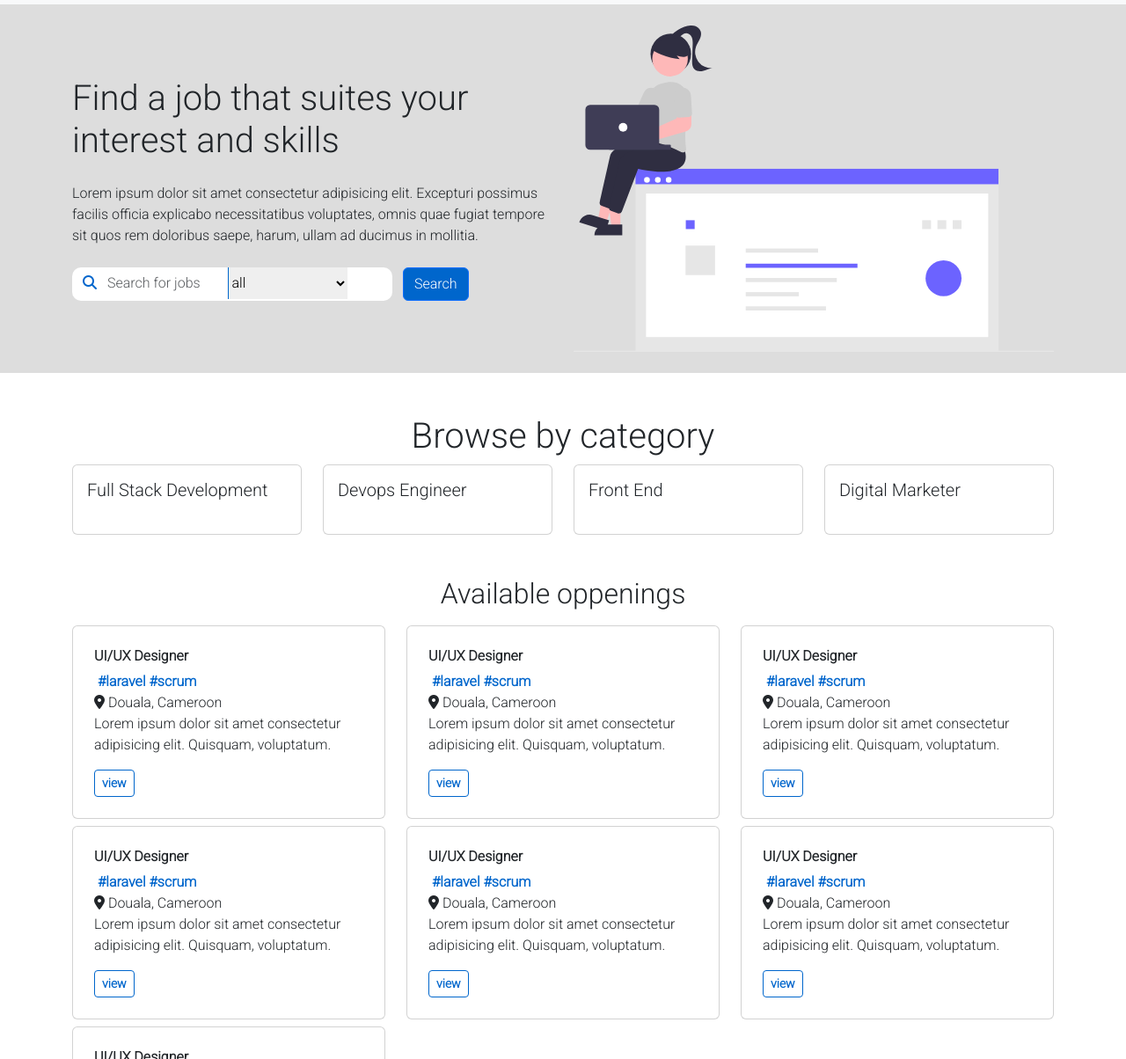
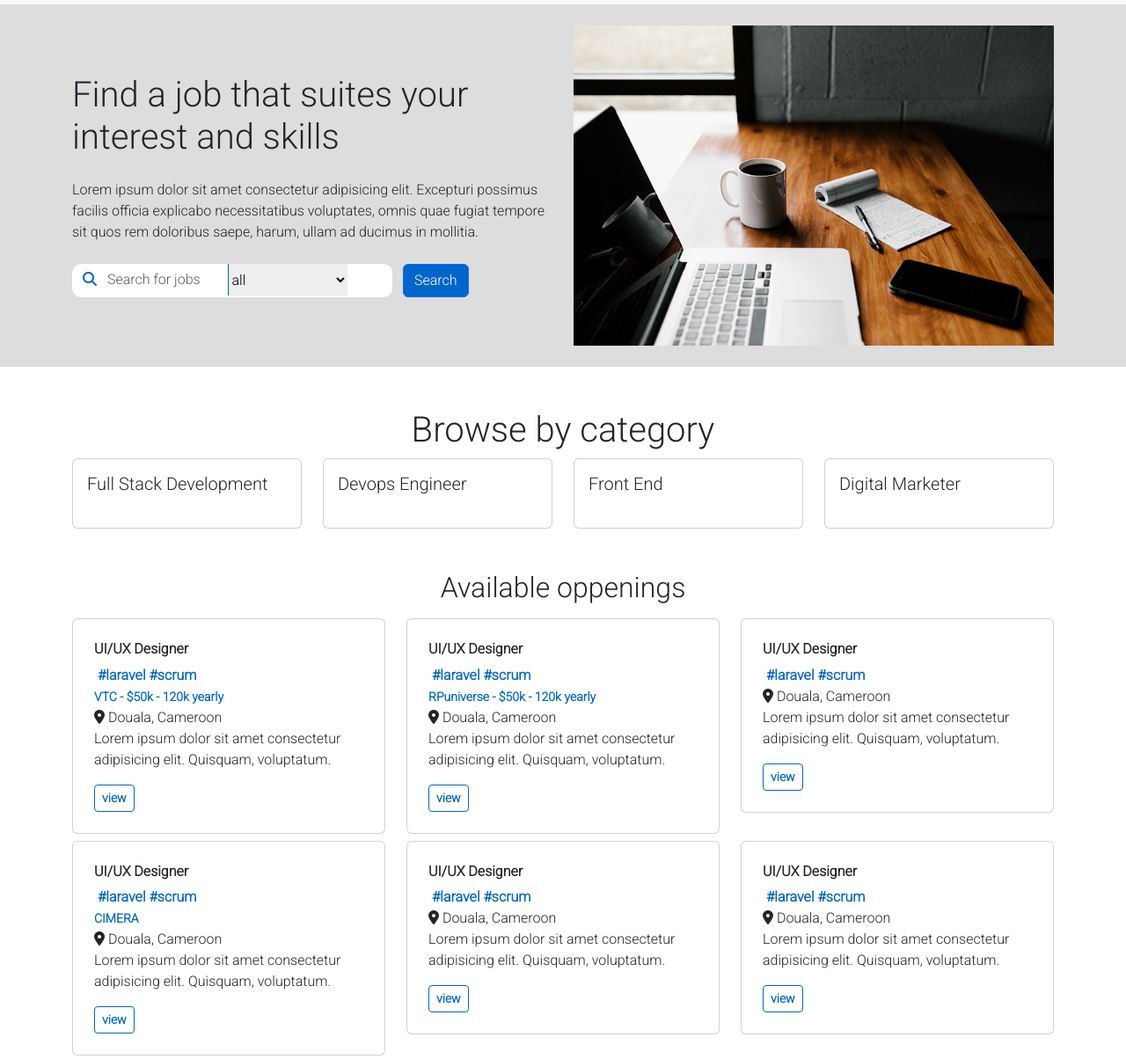
Before and after one commit to VTC-Internationale/job_portal_ui, a plain HTML site: page index.html in a window 1280 px wide. Shown: the part 96-1300 px from the top of the page at 88% size. Drawn offline with nearby package versions, Linux system fonts and the light colour scheme.

Commit message:
ui update

```diff
--- a/index.html
+++ b/index.html
@@ -62,7 +62,7 @@
             </div>
           </div>
           <div class="col-md-6">
-            <img src="./images/svg1.svg" alt="svg" class="img-fluid jheader_img">
+            <img src="./images/header.png" alt="svg" class="img-fluid jheader_img">
           </div>
         </div>
       </div>
@@ -117,6 +117,7 @@
                 <div class="jcard-tag jp-color fw-bold rounded ms-1">#laravel</div>
                 <div class="jcard-tag jp-color fw-bold rounded ms-1">#scrum</div>
               </div>
+              <small class="jp-color fw-bold">VTC - $50k - 120k yearly</small>
               <div>
                 <i class="fa-solid fa-location-dot"></i> <span>Douala, Cameroon</span>
               </div>
@@ -135,6 +136,7 @@
                 <div class="jcard-tag jp-color fw-bold rounded ms-1">#laravel</div>
                 <div class="jcard-tag jp-color fw-bold rounded ms-1">#scrum</div>
               </div>
+              <small class="jp-color fw-bold">RPuniverse - $50k - 120k yearly</small>
               <div>
                 <i class="fa-solid fa-location-dot"></i> <span>Douala, Cameroon</span>
               </div>
@@ -169,6 +171,7 @@
                 <div class="jcard-tag jp-color fw-bold rounded ms-1">#laravel</div>
                 <div class="jcard-tag jp-color fw-bold rounded ms-1">#scrum</div>
               </div>
+              <small class="jp-color fw-bold">CIMERA</small>
               <div>
                 <i class="fa-solid fa-location-dot"></i> <span>Douala, Cameroon</span>
               </div>
```
Also changed, not shown: images/header.png (added).
